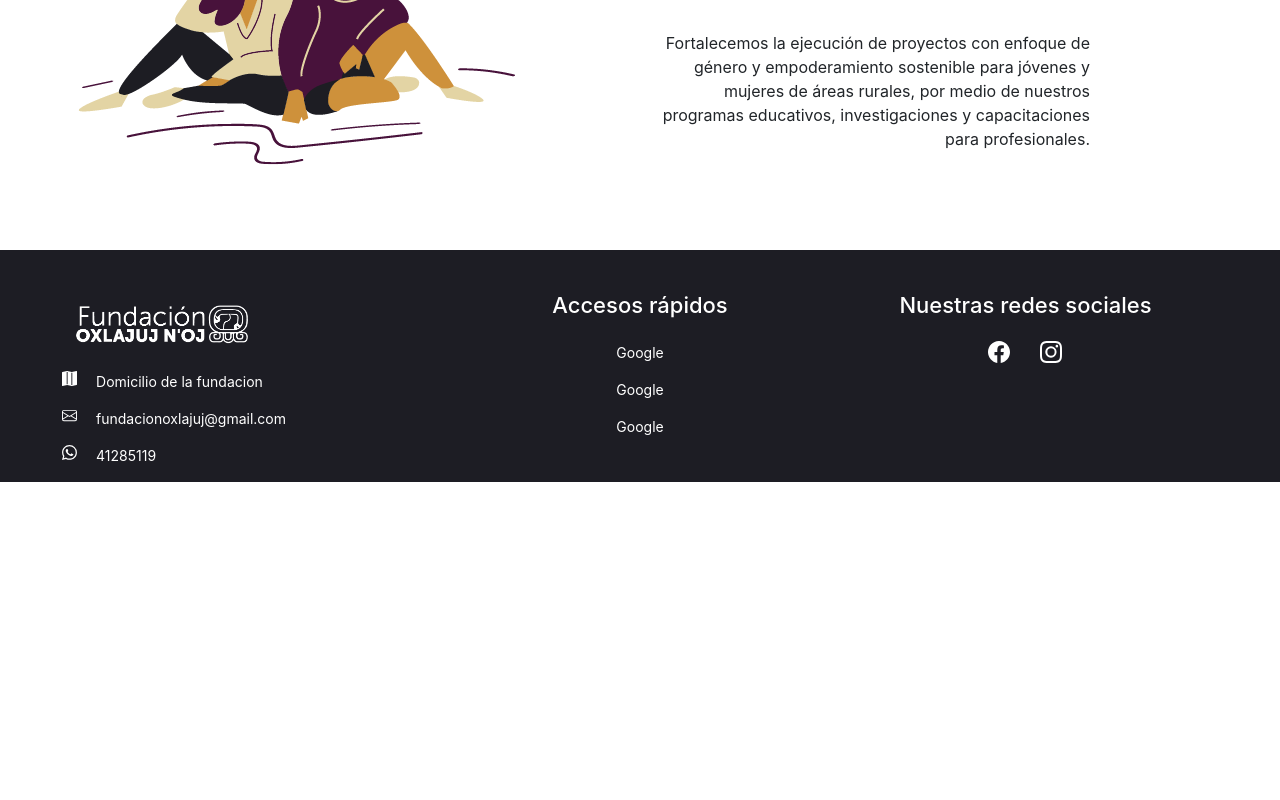
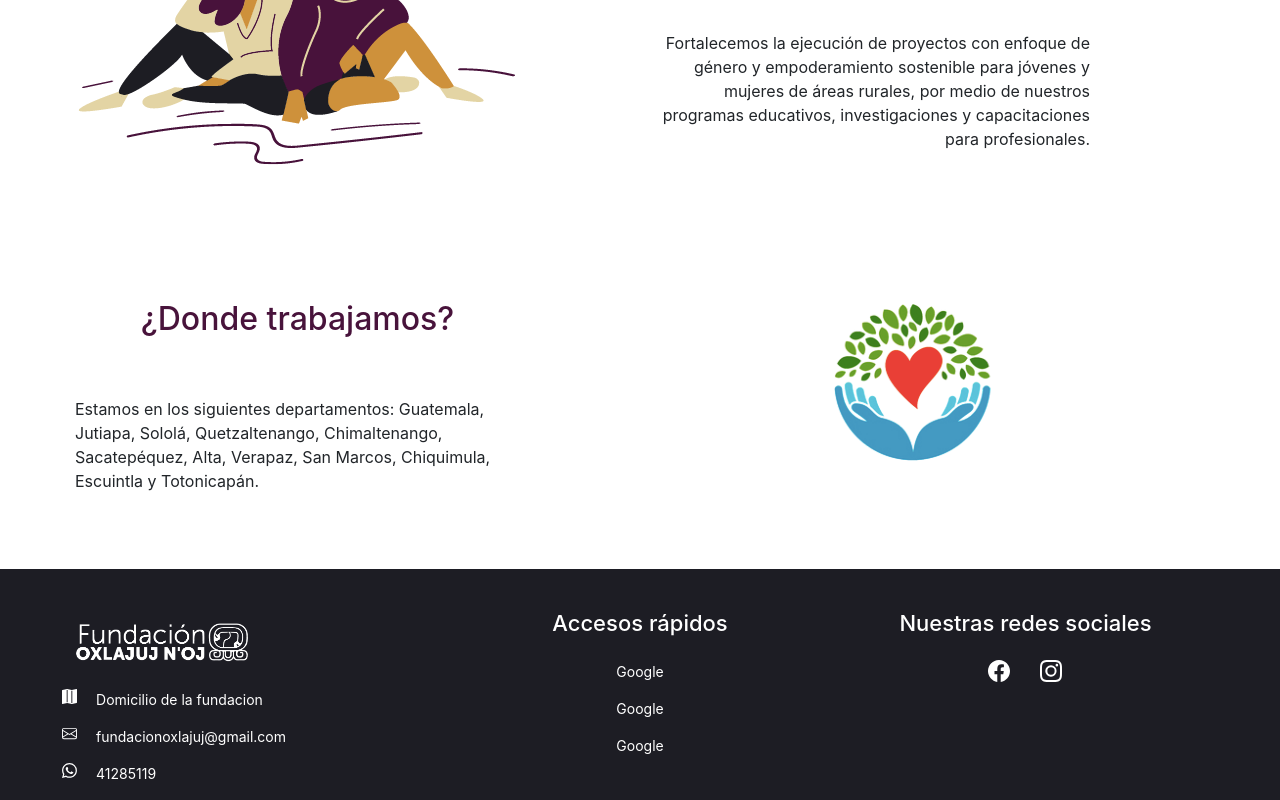
Before and after one commit to Ada-IT/ppi-web-oxlajuj, a Next.js app: page /quienes-somos in a window 1280 px wide. Shown: the part 1633-2433 px from the top of the page. Before the commit the page ends 2115 px from the top, so only its background shows below. Built offline with nearby package versions, Linux system fonts and the light colour scheme.

Commit message:
se ajusta estilos

```diff
--- a/pages/quienes-somos.jsx
+++ b/pages/quienes-somos.jsx
@@ -88,6 +88,25 @@ const WhoAre = () => {
             </div>
           </div>
         </section>
+        <section className={style.section}>
+          <div className='row'>
+            <div className='col-lg-5 col-md-12 text-mision'>
+              <h2 className={style.title}>¿Donde trabajamos?</h2>
+              <p className={style.textCenter}>
+                Estamos en los siguientes departamentos: Guatemala, Jutiapa,
+                Sololá, Quetzaltenango, Chimaltenango, Sacatepéquez, Alta,
+                Verapaz, San Marcos, Chiquimula, Escuintla y Totonicapán.
+              </p>
+            </div>
+            <div className='d-flex justify-content-center align-items-center offset-lg-1 col-lg-6 col-md-12 img-mision'>
+              <img
+                className={style.img}
+                src='./images/quienesSomos.png'
+                alt='vision'
+              />
+            </div>
+          </div>
+        </section>
       </Container>
     </>
   );
```
Also changed, not shown: public/images/quienesSomos.png (added).
